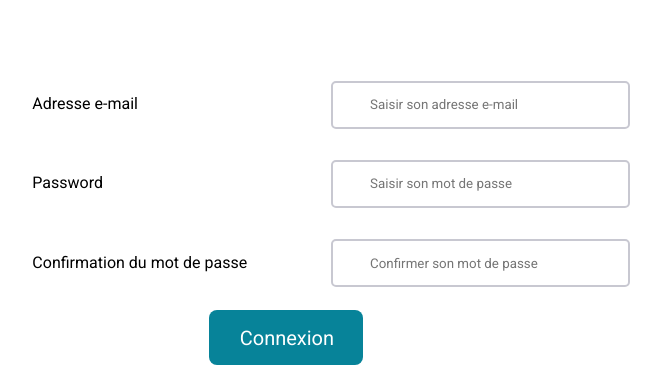
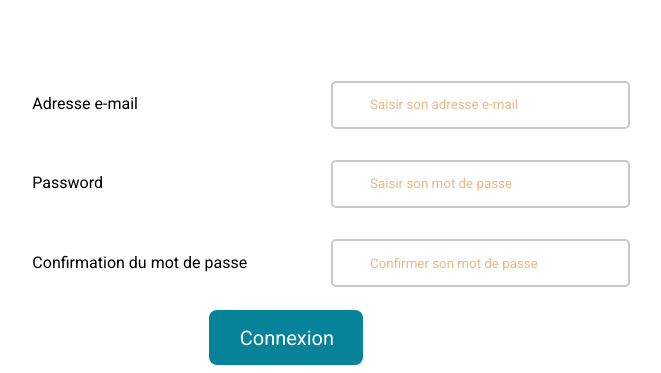
Before and after one commit to cecile-wojnowski/cocoswing, a PHP site: page /connexion.php in a window 1280 px wide. Shown: the part 516-889 px from the top of the page, without its empty margins (303-964 px from the left). Run offline with PHP 8.4, Linux system fonts and the light colour scheme; some libraries are stand-ins or nearby versions.

Commit message:
Couleur placeholders + opacity

```diff
--- a/css/form_connexion.css
+++ b/css/form_connexion.css
@@ -24,3 +24,8 @@ input{
   border: solid 2px #C8C8D1;
   border-radius: 5px;
 }
+
+::placeholder{
+  color:#D37217;
+  opacity:0.5;
+}
```
